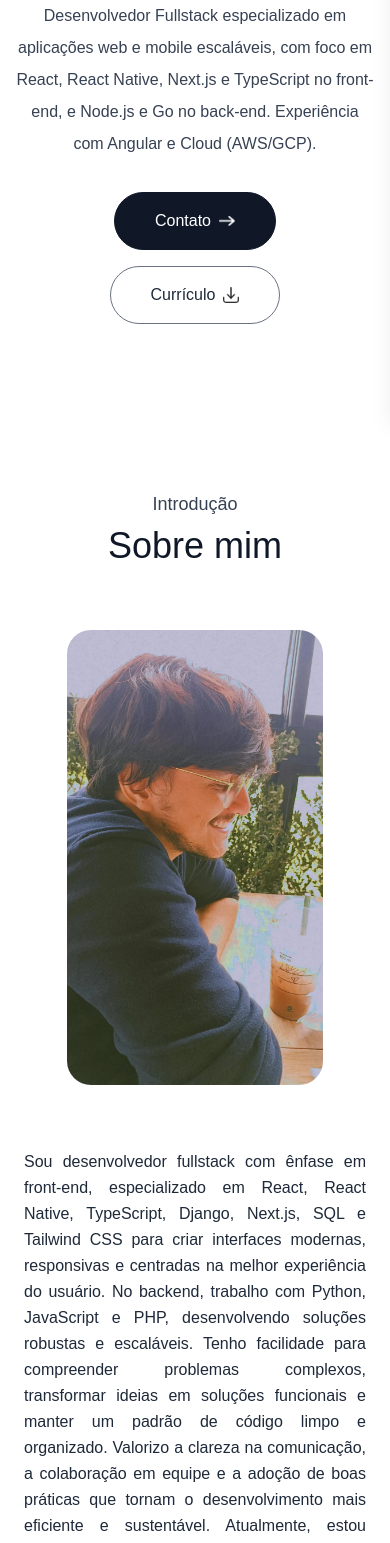
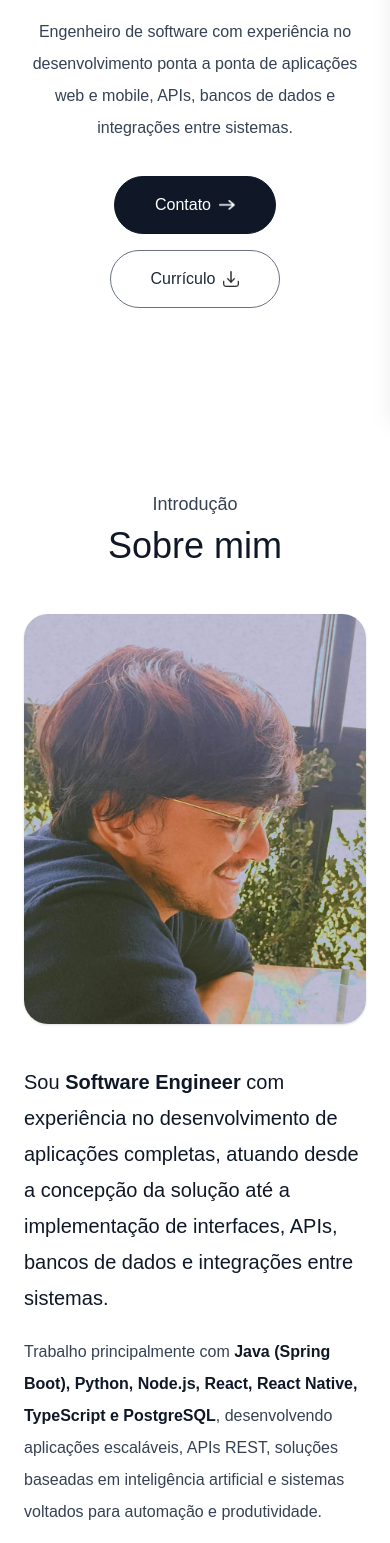
Before and after one commit to YuriDeiverson/Portfolio-Nextjs, a Next.js app: page / in a window 390 px wide. Shown: the part 434-1977 px from the top of the page. Built offline with nearby package versions, Linux system fonts and the light colour scheme; no server answers; a web font is replaced by a local one.

Commit message:
Melhorias visual

```diff
--- a/app/components/About.jsx
+++ b/app/components/About.jsx
@@ -1,6 +1,6 @@
 "use client";
 
-import { assets, infoList } from "../../assets/assets";
+import { assets } from "../../assets/assets";
 import Image from "next/image";
 import React, { useState } from "react";
 import { motion } from "motion/react";
@@ -14,6 +14,21 @@ const About = () => {
 
   // Get localized stack data
   const stackData = t("about.stackData");
+  const description = t("about.description");
+
+  const renderHighlightedText = (text) =>
+    text.split("**").map((segment, index) =>
+      index % 2 === 1 ? (
+        <strong
+          className="font-semibold text-gray-900 dark:text-white"
+          key={`${segment}-${index}`}
+        >
+          {segment}
+        </strong>
+      ) : (
+        segment
+      ),
+    );
 
   return (
     <motion.div
@@ -41,132 +56,133 @@ const About = () => {
       </motion.h2>
       <motion.div
         initial={{ opacity: 0 }}
-        whileInView={{ opacity: 1, y: 0 }}
+        whileInView={{ opacity: 1 }}
         transition={{ duration: 0.8 }}
-        className="flex flex-col lg:flex-row items-center gap-16 mt-16"
+        className="mt-12 grid items-start gap-10 lg:grid-cols-12 xl:gap-16"
       >
         <motion.div
           initial={{ opacity: 0, scale: 0.9 }}
           whileInView={{ opacity: 1, scale: 1 }}
           transition={{ duration: 0.6 }}
-          className="w-64 sm:w-80 flex-shrink-0"
+          className="relative mx-auto w-full max-w-md lg:col-span-5 lg:mx-0"
         >
           <Image
             src={assets.user_image}
             alt="Yuri Deiverson em ambiente de trabalho"
-            className="w-full rounded-3xl"
+            className="aspect-[5/6] w-full rounded-3xl object-cover object-top shadow-sm"
           />
         </motion.div>
+
         <motion.div
           initial={{ opacity: 0 }}
           whileInView={{ opacity: 1 }}
-          transition={{ duration: 0.6, delay: 0.8 }}
-          className="flex-1 text-justify"
+          transition={{ duration: 0.6, delay: 0.3 }}
+          className="min-w-0 lg:col-span-7"
         >
-          <p className="mb-10 font-Ovo text-base md:text-lg leading-relaxed max-w-3xl text-gray-800 dark:text-gray-200">
-            {t("about.description")}
+          <div className="space-y-5 font-Ovo text-base leading-8 text-gray-700 md:text-lg">
+            {description.map((paragraph, index) => (
+              <p
+                className={index === 0 ? "text-xl leading-9 text-gray-900" : ""}
+                key={paragraph}
+              >
+                {renderHighlightedText(paragraph)}
               </p>
+            ))}
+          </div>
+        </motion.div>
+      </motion.div>
 
-          <motion.ul
-            initial={{ opacity: 0 }}
-            whileInView={{ opacity: 1 }}
-            transition={{ duration: 0.8, delay: 1 }}
-            className="grid grid-cols-1 sm:grid-cols-3 gap-6 max-w-3xl"
-          >
-            {t("about.infoList").map(({ title, description }) => (
-              <motion.li
-                whileInView={{ scale: 1.05 }}
-                className="border border-gray-300 dark:border-gray-600 rounded-xl p-6 cursor-pointer hover:bg-gray-100 dark:hover:bg-gray-800/80 hover:-translate-y-1 duration-500 hover:shadow-md dark:hover:shadow-gray-900/30"
-                key={title}
-              >
-                <Image
-                  src={assets.edu_icon}
-                  alt=""
-                  className="w-7 mt-3 dark:hidden"
-                  aria-hidden
-                />
-                <Image
-                  src={assets.edu_icon_dark}
-                  alt=""
-                  className="w-7 mt-3 hidden dark:block"
-                  aria-hidden
-                />
-                <h3 className="my-4 font-semibold text-gray-800 dark:text-gray-200">
-                  {title}
-                </h3>
-                <p className="text-gray-600 dark:text-gray-400 text-sm">
-                  {description}
-                </p>
-              </motion.li>
-            ))}
-          </motion.ul>
-
-          <motion.div
+      <motion.section
         initial={{ y: 12, opacity: 0 }}
         whileInView={{ y: 0, opacity: 1 }}
-  transition={{ delay: 1.25, duration: 0.5 }}
-  className="mt-10 pt-8 border-t border-gray-200 dark:border-gray-700"
+        transition={{ delay: 0.35, duration: 0.5 }}
+        className="mt-14 border-t border-gray-200 pt-10"
       >
-  <h3 className="text-base font-semibold text-gray-800 dark:text-gray-200 font-Ovo mb-1">
+        <div className="mb-6 flex flex-col justify-between gap-5 sm:flex-row sm:items-end">
+          <div>
+            <h3 className="mb-1 font-Ovo text-xl font-semibold text-gray-800">
               {t("about.stack")}
             </h3>
-  <p className="text-sm text-gray-600 dark:text-gray-400 mb-5 max-w-xl">
+            <p className="max-w-xl text-sm text-gray-600">
               {t("about.stackDesc")}
             </p>
+          </div>
 
-  {/* Tabs */}
-  <div className="flex gap-2 mb-5">
+          <div
+            aria-label={t("about.stack")}
+            className="flex gap-2"
+            role="group"
+          >
             {["frontend", "backend"].map((tab) => (
               <button
+                aria-pressed={activeTab === tab}
+                className={`flex cursor-pointer items-center gap-2 rounded-lg border px-4 py-2 text-sm font-medium transition-all duration-200 ${
+                  activeTab === tab
+                    ? "border-gray-400 bg-gray-100 text-gray-900"
+                    : "border-gray-200 text-gray-500 hover:bg-gray-50"
+                }`}
                 key={tab}
                 onClick={() => setActiveTab(tab)}
-        className={`flex items-center gap-2 px-4 py-2 rounded-lg text-sm font-medium border transition-all duration-200 cursor-pointer
-          ${activeTab === tab
-            ? "border-gray-400 dark:border-gray-500 bg-gray-100 dark:bg-gray-800 text-gray-900 dark:text-white"
-            : "border-gray-200 dark:border-gray-700 text-gray-500 dark:text-gray-400 hover:bg-gray-50 dark:hover:bg-gray-800/60"
-          }`}
+                type="button"
               >
                 {tab === "frontend" ? (
-          <svg className="w-4 h-4" fill="none" stroke="currentColor" strokeWidth={1.8} viewBox="0 0 24 24">
-            <rect x="3" y="3" width="18" height="18" rx="2" /><path d="M3 9h18M9 21V9" />
+                  <svg
+                    className="h-4 w-4"
+                    fill="none"
+                    stroke="currentColor"
+                    strokeWidth={1.8}
+                    viewBox="0 0 24 24"
+                  >
+                    <rect x="3" y="3" width="18" height="18" rx="2" />
+                    <path d="M3 9h18M9 21V9" />
                   </svg>
                 ) : (
-          <svg className="w-4 h-4" fill="none" stroke="currentColor" strokeWidth={1.8} viewBox="0 0 24 24">
-            <rect x="2" y="6" width="20" height="4" rx="1" /><rect x="2" y="14" width="20" height="4" rx="1" />
-            <circle cx="6" cy="8" r="1" fill="currentColor" /><circle cx="6" cy="16" r="1" fill="currentColor" />
+                  <svg
+                    className="h-4 w-4"
+                    fill="none"
+                    stroke="currentColor"
+                    strokeWidth={1.8}
+                    viewBox="0 0 24 24"
+                  >
+                    <rect x="2" y="6" width="20" height="4" rx="1" />
+                    <rect x="2" y="14" width="20" height="4" rx="1" />
+                    <circle cx="6" cy="8" r="1" fill="currentColor" />
+                    <circle cx="6" cy="16" r="1" fill="currentColor" />
                   </svg>
                 )}
-        {tab === "frontend" ? t("about.frontend") : t("about.backend")}
+                {tab === "frontend"
+                  ? t("about.frontend")
+                  : t("about.backend")}
               </button>
             ))}
           </div>
+        </div>
 
-  {/* Cards grid */}
         <motion.ul
+          animate={{ opacity: 1, y: 0 }}
+          className="grid grid-cols-1 gap-3 sm:grid-cols-2 xl:grid-cols-4"
+          initial={{ opacity: 0, y: 6 }}
           key={activeTab}
-    initial={{ opacity: 0, y: 6 }}
-    animate={{ opacity: 1, y: 0 }}
           transition={{ duration: 0.3 }}
-    className="grid grid-cols-1 sm:grid-cols-2 lg:grid-cols-3 gap-3 max-w-3xl"
         >
           {stackData[activeTab].map(({ icon, title, description }) => (
             <li
+              className="flex gap-3 rounded-xl border border-gray-200 p-4 transition-all duration-200 hover:border-gray-300 hover:bg-gray-50"
               key={title}
-        className="flex gap-3 p-4 rounded-xl border border-gray-200 dark:border-gray-700
-          hover:border-gray-300 dark:hover:border-gray-600 hover:bg-gray-50 dark:hover:bg-gray-800/60
-          transition-all duration-200 cursor-default"
             >
-        <span className="text-xl mt-0.5 flex-shrink-0">{icon}</span>
+              <span className="mt-0.5 flex-shrink-0 text-xl">{icon}</span>
               <div>
-          <p className="text-sm font-semibold text-gray-800 dark:text-gray-200 mb-0.5">{title}</p>
-          <p className="text-xs text-gray-500 dark:text-gray-400 leading-relaxed">{description}</p>
+                <p className="mb-0.5 text-sm font-semibold text-gray-800">
+                  {title}
+                </p>
+                <p className="text-xs leading-relaxed text-gray-500">
+                  {description}
+                </p>
               </div>
             </li>
           ))}
         </motion.ul>
-</motion.div>
-        </motion.div>
-      </motion.div>
+      </motion.section>
     </motion.div>
   );
 };
--- a/app/data/translations.js
+++ b/app/data/translations.js
@@ -10,31 +10,21 @@ export const translations = {
     },
     header: {
       greeting: "Olá! Eu sou Yuri Deiverson",
-      title: "Desenvolvedor Fullstack",
+      title: "Engenheiro de Software",
       description:
-        "Desenvolvedor Fullstack especializado em aplicações web e mobile escaláveis, com foco em React, React Native, Next.js e TypeScript no front-end, e Node.js e Go no back-end. Experiência com Angular e Cloud (AWS/GCP).",
+        "Engenheiro de software com experiência no desenvolvimento ponta a ponta de aplicações web e mobile, APIs, bancos de dados e integrações entre sistemas.",
       contactBtn: "Contato",
       curriculumBtn: "Currículo",
     },
     about: {
       intro: "Introdução",
       title: "Sobre mim",
-      description:
-        "Sou desenvolvedor fullstack com ênfase em front-end, especializado em React, React Native, TypeScript, Django, Next.js, SQL e Tailwind CSS para criar interfaces modernas, responsivas e centradas na melhor experiência do usuário. No backend, trabalho com Python, JavaScript e PHP, desenvolvendo soluções robustas e escaláveis. Tenho facilidade para compreender problemas complexos, transformar ideias em soluções funcionais e manter um padrão de código limpo e organizado. Valorizo a clareza na comunicação, a colaboração em equipe e a adoção de boas práticas que tornam o desenvolvimento mais eficiente e sustentável. Atualmente, estou expandindo meus conhecimentos em Node.js, focando na criação de APIs e integração de sistemas. Se você busca um profissional comprometido, proativo e com vontade de crescer, vamos conversar!",
-      infoList: [
-        {
-          title: "Formação",
-          description: "ADS — Estácio",
-        },
-        {
-          title: "Projetos",
-          description: "30+ projetos concluídos",
-        },
-        {
-          title: "Perfil técnico",
-          description:
-            "Fullstack com ênfase em front-end: produtos web, integração com APIs e entrega ponta a ponta.",
-        },
+      description: [
+        "Sou **Software Engineer** com experiência no desenvolvimento de aplicações completas, atuando desde a concepção da solução até a implementação de interfaces, APIs, bancos de dados e integrações entre sistemas.",
+        "Trabalho principalmente com **Java (Spring Boot), Python, Node.js, React, React Native, TypeScript e PostgreSQL**, desenvolvendo aplicações escaláveis, APIs REST, soluções baseadas em inteligência artificial e sistemas voltados para automação e produtividade.",
+        "Tenho experiência na construção de aplicações full stack, aplicando boas práticas de arquitetura, código limpo, versionamento com Git, Docker e metodologias ágeis. Busco desenvolver software de forma sustentável, priorizando desempenho, manutenibilidade e uma boa experiência para o usuário.",
+        "Atualmente, venho aprofundando meus conhecimentos em **Java, Spring Boot, arquitetura de software, microsserviços e computação em nuvem**, sempre buscando evoluir tecnicamente e acompanhar as melhores práticas da engenharia de software.",
+        "Acredito que tecnologia vai além de escrever código: envolve compreender problemas, propor soluções eficientes e construir produtos que gerem valor para as pessoas e para o negócio.",
       ],
       stack: "Stack e ferramentas",
       stackDesc:
@@ -82,6 +72,12 @@ export const translations = {
         ],
         backend: [
           {
+            icon: "☕",
+            title: "Java & Spring Boot",
+            description:
+              "APIs REST, microsserviços e aplicações backend com arquitetura limpa e escalável.",
+          },
+          {
             icon: "🟢",
             title: "Node.js & TypeScript",
             description:
@@ -91,7 +87,7 @@ export const translations = {
             icon: "🐍",
             title: "Python (AI, RAG & LLMs)",
             description:
-              "Vetorização fiscal, agentes inteligentes e consumo de LLMs via APIs RAG.",
+              "Agentes inteligentes, pipelines RAG e integração com LLMs para automação e produtividade.",
           },
           {
             icon: "🗄️",
@@ -105,12 +101,7 @@ export const translations = {
             description:
               "APIPASS, Digibee e barramentos acoplados a ERPs (SAP, Totvs).",
           },
-          {
-            icon: "🐘",
-            title: "PHP & Laravel",
-            description:
-              "Engines de cálculo e motores fiscais resilientes em produção.",
-          },
+
           {
             icon: "🐳",
             title: "DevOps & Cloud",
@@ -173,7 +164,7 @@ export const translations = {
           title: "FogWars",
           description:
             "Aplicativo mobile completo em React Native onde o mundo começa desconhecido e você vai revelando cada rua, bairro e ponto turístico que explorar na vida real.",
-          category: "Fullstack Mobile",
+          category: "Mobile",
         },
         {
           title: "Loja Ferr",
@@ -211,31 +202,21 @@ export const translations = {
     },
     header: {
       greeting: "Hi! I'm Yuri Deiverson",
-      title: "Fullstack Developer",
+      title: "Software Engineer",
       description:
-        "Fullstack developer specializing in scalable web and mobile applications, with focus on React, React Native, Next.js and TypeScript on the front-end, and Node.js and Go on the back-end. Experience with Angular and Cloud (AWS/GCP).",
+        "Software engineer experienced in the end-to-end development of web and mobile applications, APIs, databases, and system integrations.",
       contactBtn: "Contact",
       curriculumBtn: "Resume",
     },
     about: {
       intro: "Introduction",
       title: "About me",
-      description:
-        "I'm a fullstack developer with emphasis on front-end, specialized in React, React Native, TypeScript, Django, Next.js, SQL and Tailwind CSS to create modern, responsive interfaces centered on the best user experience. On the backend, I work with Python, JavaScript and PHP, developing robust and scalable solutions. I have the ability to understand complex problems, transform ideas into functional solutions and maintain a clean and organized code standard. I value clear communication, team collaboration and the adoption of best practices that make development more efficient and sustainable. Currently, I'm expanding my knowledge in Node.js, focusing on creating APIs and system integration. If you're looking for a committed, proactive professional willing to grow, let's talk!",
-      infoList: [
-        {
-          title: "Education",
-          description: "ADS — Estácio",
-        },
-        {
-          title: "Projects",
-          description: "30+ projects completed",
-        },
-        {
-          title: "Technical Profile",
-          description:
-            "Fullstack with emphasis on front-end: web products, API integration and end-to-end delivery.",
-        },
+      description: [
+        "I'm a **Software Engineer** with experience building complete applications, working from solution design through the implementation of user interfaces, APIs, databases, and system integrations.",
+        "My main stack includes **Java (Spring Boot), Python, Node.js, React, React Native, TypeScript, and PostgreSQL**. I build scalable applications, REST APIs, AI-powered solutions, and systems focused on automation and productivity.",
+        "I have experience building full-stack applications and applying sound architectural practices, clean code, Git-based version control, Docker, and agile methodologies. I aim to build software sustainably, prioritizing performance, maintainability, and a strong user experience.",
+        "I am currently deepening my knowledge of **Java, Spring Boot, software architecture, microservices, and cloud computing**, while continuously improving my technical skills and keeping up with software engineering best practices.",
+        "I believe technology goes beyond writing code: it is about understanding problems, proposing efficient solutions, and building products that create value for people and businesses.",
       ],
       stack: "Stack and tools",
       stackDesc:
@@ -283,6 +264,12 @@ export const translations = {
         ],
         backend: [
           {
+            icon: "☕",
+            title: "Java & Spring Boot",
+            description:
+              "REST APIs, microservices and backend applications with clean, scalable architecture.",
+          },
+          {
             icon: "🟢",
             title: "Node.js & TypeScript",
             description:
@@ -292,7 +279,7 @@ export const translations = {
             icon: "🐍",
             title: "Python (AI, RAG & LLMs)",
             description:
-              "Fiscal vectorization, intelligent agents and LLM consumption via RAG APIs.",
+              "Intelligent agents, RAG pipelines and LLM integrations for automation and productivity.",
           },
           {
             icon: "🗄️",
@@ -310,7 +297,7 @@ export const translations = {
             icon: "🐘",
             title: "PHP & Laravel",
             description:
-              "Calculation engines and resilient fiscal engines in production.",
+              "Applications, APIs and resilient backend services in production environments.",
           },
           {
             icon: "🐳",
@@ -374,7 +361,7 @@ export const translations = {
           title: "FogWars",
           description:
             "Complete mobile application in React Native where the world starts unknown and you reveal each street, neighborhood and tourist spot you explore in real life.",
-          category: "Fullstack Mobile",
+          category: "Mobile",
         },
         {
           title: "Loja Ferr",
--- a/app/layout.js
+++ b/app/layout.js
@@ -18,47 +18,47 @@ const siteUrl = process.env.NEXT_PUBLIC_SITE_URL;
 export const metadata = {
   ...(siteUrl ? { metadataBase: new URL(siteUrl) } : {}),
   title: {
-    default: "Yuri Deiverson | Fullstack Developer & UX",
+    default: "Yuri Deiverson | Software Engineer",
     template: "%s | Yuri Deiverson",
   },
   description:
-    "Yuri Deiverson Portfolio — fullstack developer (React, Next.js, Node.js) and UX, Alagoas, Brazil. Projects, GitHub and contact.",
+    "Software Engineer experienced in Java, Spring Boot, Python, Node.js, React, React Native, TypeScript, PostgreSQL, system integrations and cloud.",
   keywords: [
-    "fullstack developer",
+    "software engineer",
+    "Java",
+    "Spring Boot",
+    "Python",
     "React",
+    "React Native",
     "Next.js",
     "Node.js",
     "TypeScript",
+    "PostgreSQL",
     "Alagoas",
     "Brazil",
   ],
   authors: [{ name: "Yuri Deiverson" }],
   openGraph: {
-    title: "Yuri Deiverson | Fullstack Developer & UX",
+    title: "Yuri Deiverson | Software Engineer",
     description:
-      "Fullstack and UX: React, Next.js, Node.js, TypeScript. See projects and get in touch.",
+      "End-to-end software engineering across frontend, backend, databases, integrations and cloud.",
     locale: "en_US",
     type: "website",
   },
   twitter: {
     card: "summary_large_image",
-    title: "Yuri Deiverson | Fullstack Developer & UX",
+    title: "Yuri Deiverson | Software Engineer",
     description:
-      "Fullstack and UX: React, Next.js, Node.js. Projects and contact.",
+      "Software Engineer building complete applications with Java, Python, Node.js, React and PostgreSQL.",
   },
   robots: { index: true, follow: true },
 };
 
-const themeScript = `(function(){try{var t=localStorage.theme;if(t==="dark"||(!("theme"in localStorage)&&window.matchMedia("(prefers-color-scheme: dark)").matches))document.documentElement.classList.add("dark");else document.documentElement.classList.remove("dark");}catch(e){}})();`;
-
 export default function RootLayout({ children }) {
   return (
-    <html lang="en" className="scroll-smooth" suppressHydrationWarning>
-      <head>
-        <script dangerouslySetInnerHTML={{ __html: themeScript }} />
-      </head>
+    <html lang="en" className="scroll-smooth">
       <body
-        className={`${outfit.className} ${ovo.className} antialiased leading-8 overflow-x-hidden bg-white text-gray-900 dark:bg-gray-950 dark:text-gray-100`}
+        className={`${outfit.className} ${ovo.className} antialiased leading-8 overflow-x-hidden bg-white text-gray-900`}
       >
         <ClientLayout>{children}</ClientLayout>
       </body>
--- a/assets/assets.js
+++ b/assets/assets.js
@@ -99,7 +99,7 @@ export const workData = [
   {
     title: "FogWars",
     description: "Aplicativo mobile completo em React Native onde o mundo começa desconhecido e você vai revelando cada rua, bairro e ponto turístico que explorar na vida real. ",
-    category: "Fullstack Mobile",
+    category: "Mobile",
     bgImage: "/work-3.png",
     link: "https://expo.dev/accounts/yuriid/projects/fogwars/builds/4a96e455-65bb-4b60-a5d4-beb0ec7d2d17",
     repo: "https://github.com/YuriDeiverson/FogWars",
@@ -162,28 +162,6 @@ export const toolsExtraLabels = [
   "Docker",
 ];
 
-export const infoList = [
-  {
-    icon: assets.edu_icon,
-    iconDark: assets.edu_icon_dark,
-    title: "Formação",
-    description: "ADS — Estácio",
-  },
-  {
-    icon: assets.project_icon,
-    iconDark: assets.project_icon_dark,
-    title: "Projetos",
-    description: "30+ projetos concluídos",
-  },
-  {
-    icon: assets.code_icon,
-    iconDark: assets.code_icon_dark,
-    title: "Perfil técnico",
-    description:
-      "Fullstack com ênfase em front-end: produtos web, integração com APIs e entrega ponta a ponta.",
-  },
-];
-
 export const toolsData = [
   assets.github,
   assets.react,
```
Also changed, not shown: app/components/Navbar.jsx (+1 -10 lines), app/page.js (+2 -26 lines). Lines whose indentation alone changed are shown as unchanged.
